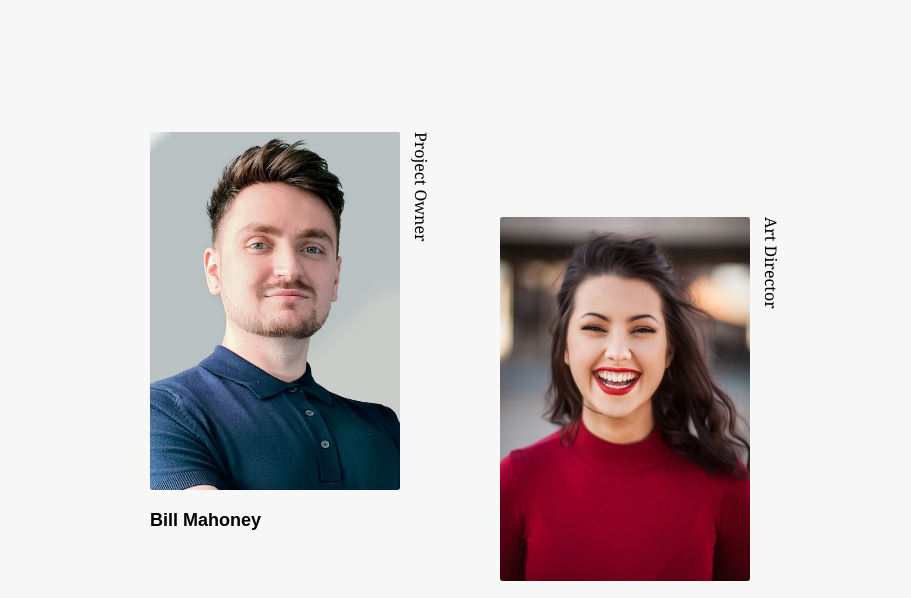
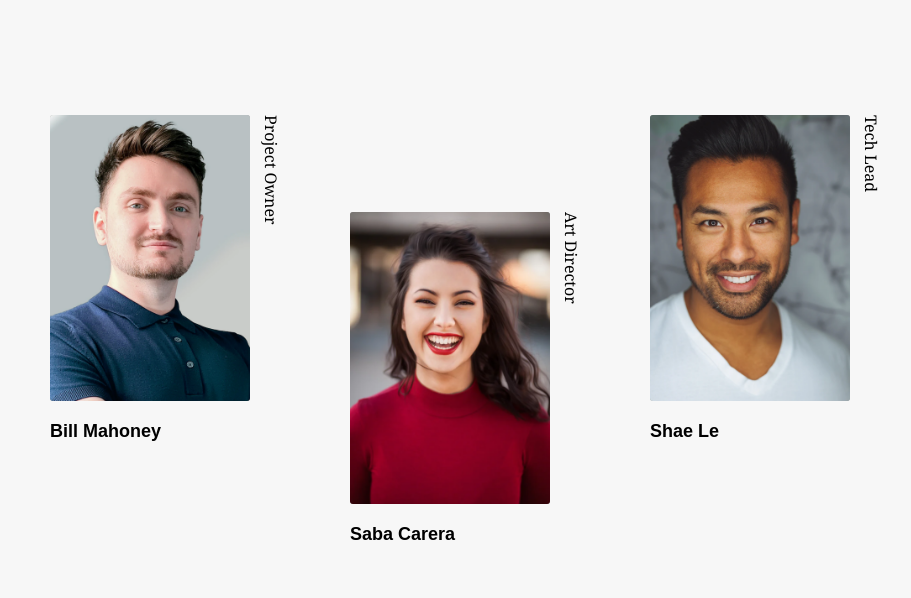
Before and after one commit to emansasu7/my-team-page, a plain HTML site: page index.html in a window 1280 px wide. Shown: the part 145-743 px from the top of the page, without its empty margins (190-1101 px from the left). Drawn offline with Linux system fonts and the light colour scheme.

Commit message:
-updated layout

```diff
--- a/style.css
+++ b/style.css
@@ -52,9 +52,9 @@ header {
 .team-container {
   display: flex;
   flex-direction: column;
-  max-width: 250px;
-  max-height: 350px;
-  margin: 30px 50px;
+  max-width: 200px;
+  max-height: 300px;
+  margin: 0 50px;
 }
 .top-section {
   display: flex;
@@ -79,7 +79,7 @@ header {
 }
 
 .mid-drop {
-  margin-top: 200px;
+  margin-top: 20%;
 }
 
 @media screen and (max-width: 1024px) {
```
